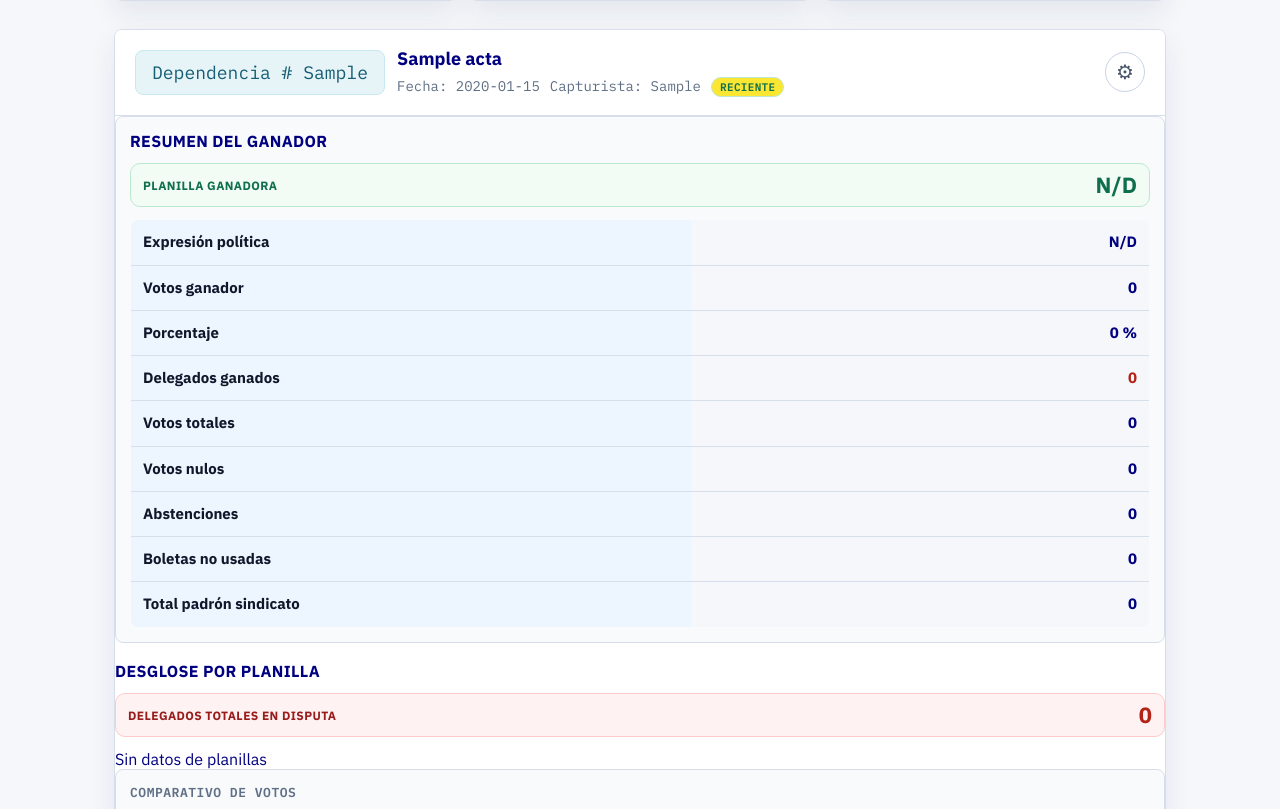
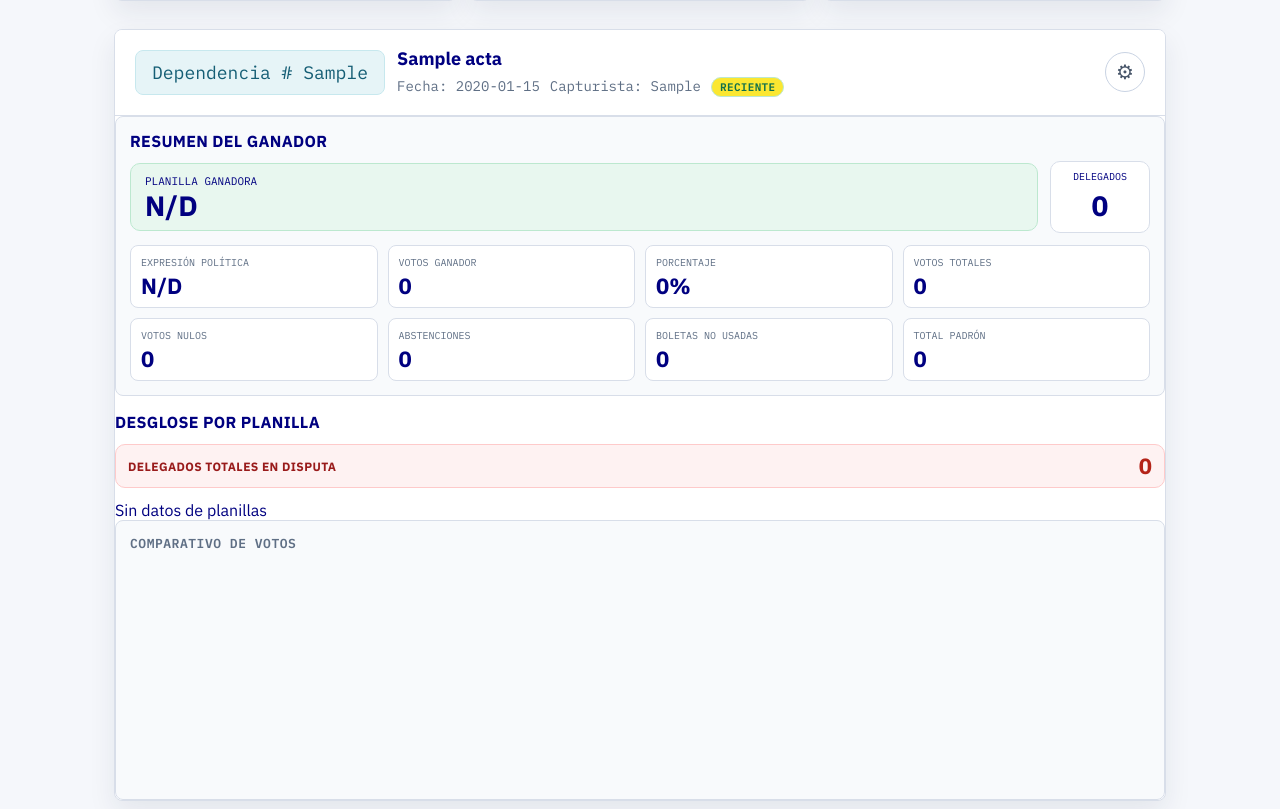
Before and after one commit to sedas14Q/resultadoscgr, a Flask app: page / in a window 1280 px wide. Shown: the part 343-1152 px from the top of the page. Run offline with Flask 3, Linux system fonts and the light colour scheme; tables that the repository leaves empty hold one stand-in row (values such as "Sample post"); a map, chart or similar area stays blank; some libraries are stand-ins or nearby versions.

Commit message:
Actualizacion

```diff
--- a/static/css/dashboard.css
+++ b/static/css/dashboard.css
@@ -900,7 +900,6 @@
         padding:7px 10px;
     }
 }
-
 /* ===== RESUMEN DEL GANADOR ===== */
 
 .winner-summary-section{
@@ -908,93 +907,128 @@
     border-radius:var(--radius);
     background:var(--surface-soft);
     padding:14px;
-    margin-bottom:18px;
+    margin-bottom:16px;
 }
 
 .winner-summary-section h3{
-    margin:0 0 12px;
+    margin-bottom:10px;
     font-size:16px;
-    line-height:1.3;
-    color:var(--text);
     text-transform:uppercase;
     letter-spacing:.02em;
 }
 
+
+/* banner */
+
 .winner-banner{
     display:flex;
+    justify-content:space-between;
     align-items:center;
-    justify-content:space-between;
     gap:12px;
-    margin:8px 0 12px;
-    padding:10px 12px;
+    margin-bottom:12px;
+}
+
+.winner-main{
+    flex:1;
+    background:var(--accent-soft);
+    border:1px solid #bce8cf;
     border-radius:10px;
-    border:1px solid #bce8cf;
-    background:#f2fcf5;
+    padding:10px 14px;
 }
 
 .winner-banner-label{
-    font-weight:700;
-    color:#0f6f4c;
+    display:block;
+    font-size:11px;
+    font-family:var(--font-mono);
     text-transform:uppercase;
-    letter-spacing:.4px;
-    font-size:12px;
+    margin-bottom:4px;
 }
 
 .winner-banner-value{
-    color:#0f6f4c;
+    display:block;
+    font-size:28px;
     font-weight:800;
-    font-size:22px;
     line-height:1;
 }
 
-.winner-summary-table{
-    width:100%;
-    border-collapse:collapse;
-    font-size:15px;
-    border:1px solid #d4deea;
-    border-radius:8px;
-    overflow:hidden;
+.winner-side{
+    min-width:100px;
+    text-align:center;
+    border:1px solid var(--border);
+    border-radius:10px;
+    background:#fff;
+    padding:8px;
 }
 
-.winner-summary-table td{
-    padding:12px;
-    border-bottom:1px solid #d6dfeb;
-    background:#f5f7fa;
-    line-height:1.35;
+.winner-mini-label{
+    display:block;
+    font-size:10px;
+    font-family:var(--font-mono);
+    text-transform:uppercase;
+    margin-bottom:4px;
 }
 
-.winner-summary-table tr td:first-child{
-    width:55%;
-    font-weight:700;
-    color:#0f172a;
-    background:#edf5ff;
+.winner-mini-value{
+    font-size:28px;
+    font-weight:800;
 }
 
-.winner-summary-table tr td:last-child{
-    text-align:right;
-    font-weight:700;
-    color:var(--text);
+
+/* stats */
+
+.winner-stats-grid{
+    display:grid;
+    grid-template-columns:repeat(4,1fr);
+    gap:10px;
 }
 
-/* ===== CELULAR ===== */
+.winner-stat-box{
+    background:#fff;
+    border:1px solid var(--border);
+    border-radius:8px;
+    padding:10px;
+}
+
+.winner-stat-box span{
+    display:block;
+    font-size:10px;
+    font-family:var(--font-mono);
+    text-transform:uppercase;
+    color:var(--text-muted);
+    margin-bottom:6px;
+}
+
+.winner-stat-box strong{
+    display:block;
+    font-size:22px;
+    font-weight:800;
+    line-height:1;
+}
+
+
+/* móvil */
 
 @media (max-width:768px){
 
     .winner-banner{
         flex-direction:column;
-        align-items:flex-start;
     }
 
-    .winner-banner-value{
-        font-size:18px;
+    .winner-main,
+    .winner-side{
+        width:100%;
     }
 
-    .winner-summary-table{
-        font-size:13px;
+    .winner-stats-grid{
+        grid-template-columns:repeat(2,1fr);
     }
 
-    .winner-summary-table td{
-        padding:8px;
+    .winner-stat-box strong{
+        font-size:16px;
     }
 
+    .winner-banner-value,
+    .winner-mini-value{
+        font-size:20px;
+    }
 }
--- a/templates/index.html
+++ b/templates/index.html
@@ -92,8 +92,11 @@
     <h3>Resumen del Ganador</h3>
 
     <div class="winner-banner">
+
+        <div class="winner-main">
+
             <span class="winner-banner-label">
-            Planilla Ganadora
+                Planilla ganadora
             </span>
 
             <span class="winner-banner-value">
@@ -105,16 +108,29 @@
                     {{ r.ganador.planilla if r.ganador else "N/D" }}
                 {% endif %}
             </span>
+
+        </div>
+
+        <div class="winner-side">
+
+            <span class="winner-mini-label">
+                Delegados
+            </span>
+
+            <span class="winner-mini-value">
+                {{ r.ganador.delegados_ganados | default(0, true) if r.ganador else 0 }}
+            </span>
+
+        </div>
+
     </div>
 
 
-    <table class="winner-summary-table">
+    <div class="winner-stats-grid">
 
-        <tbody>
-
-            <tr>
-                <td>Expresión política</td>
-                <td>
+        <div class="winner-stat-box">
+            <span>Expresión política</span>
+            <strong>
                 {% if r.empate %}
                     {% for g in r.ganadores %}
                         {{ g.expresion_politica or "N/D" }}{% if not loop.last %}, {% endif %}
@@ -122,60 +138,59 @@
                 {% else %}
                     {{ r.ganador.expresion_politica or "N/D" if r.ganador else "N/D" }}
                 {% endif %}
-                </td>
-            </tr>
+            </strong>
+        </div>
 
-            <tr>
-                <td>Votos ganador</td>
-                <td>
+        <div class="winner-stat-box">
+            <span>Votos ganador</span>
+            <strong>
                 {{ r.ganador.votos | default(0, true) if r.ganador else 0 }}
-                </td>
-            </tr>
+            </strong>
+        </div>
 
-            <tr>
-                <td>Porcentaje</td>
-                <td>
-                    {{ r.ganador.porcentaje if r.ganador and r.ganador.porcentaje is not none else 0 }} %
-                </td>
-            </tr>
+        <div class="winner-stat-box">
+            <span>Porcentaje</span>
+            <strong>
+                {{ r.ganador.porcentaje if r.ganador and r.ganador.porcentaje is not none else 0 }}%
+            </strong>
+        </div>
 
-            <tr>
-                <td>Delegados ganados</td>
-                <td>
-                    <span class="delegados-inline-red">
-                        {{ r.ganador.delegados_ganados | default(0, true) if r.ganador else 0 }}
-                    </span>
-                </td>
-            </tr>
+        <div class="winner-stat-box">
+            <span>Votos totales</span>
+            <strong>
+                {{ r.resumen.votos_totales | default(0, true) }}
+            </strong>
+        </div>
 
-            <tr>
-                <td>Votos totales</td>
-                <td>{{ r.resumen.votos_totales | default(0, true) }}</td>
-            </tr>
+        <div class="winner-stat-box">
+            <span>Votos nulos</span>
+            <strong>
+                {{ r.resumen.votos_nulos | default(0, true) }}
+            </strong>
+        </div>
 
-            <tr>
-                <td>Votos nulos</td>
-                <td>{{ r.resumen.votos_nulos | default(0, true) }}</td>
-            </tr>
+        <div class="winner-stat-box">
+            <span>Abstenciones</span>
+            <strong>
+                {{ r.resumen.abstenciones | default(0, true) }}
+            </strong>
+        </div>
 
-            <tr>
-                <td>Abstenciones</td>
-                <td>{{ r.resumen.abstenciones | default(0, true) }}</td>
-            </tr>
+        <div class="winner-stat-box">
+            <span>Boletas no usadas</span>
+            <strong>
+                {{ r.resumen.boletas_no_usadas | default(0, true) }}
+            </strong>
+        </div>
 
-            <tr>
-                <td>Boletas no usadas</td>
-                <td>{{ r.resumen.boletas_no_usadas | default(0, true) }}</td>
-            </tr>
+        <div class="winner-stat-box">
+            <span>Total padrón</span>
+            <strong>
+                {{ r.resumen.total_padron_sindicato | default(0, true) }}
+            </strong>
+        </div>
 
-            <tr>
-                <td>Total padrón sindicato</td>
-                <td>{{ r.resumen.total_padron_sindicato | default(0, true) }}</td>
-            </tr>
-
-        </tbody>
-
-    </table>
+    </div>
 
 </section>
 
```
Lines whose indentation alone changed are shown as unchanged.
